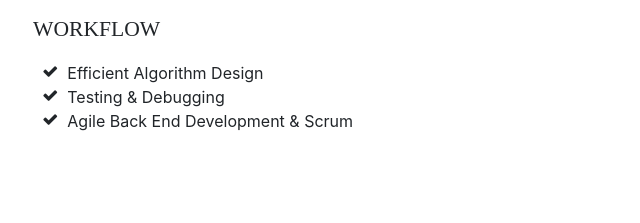
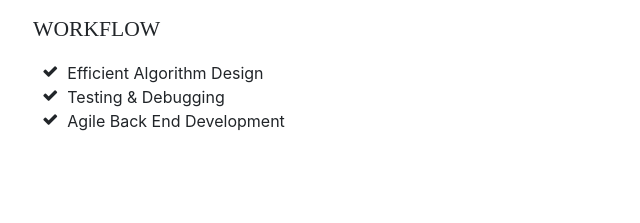
Before and after one commit to mamta0294/mamta0294.github.io, a website with bundled scripts: page index.html in a window 1280 px wide. Shown: the part 2983-3206 px from the top of the page, 287-927 px from the left. Built offline with nearby package versions, Linux system fonts and the light colour scheme; a web font is replaced by a local one.

Commit message:
Update index.html

```diff
--- a/index.html
+++ b/index.html
@@ -252,7 +252,7 @@ realize my potential where I get the opportunity for continuous learning.</p>
               Testing &amp; Debugging</li>
             <li>
               <i class="fa-li fa fa-check"></i>
-              Agile Back End Development &amp; Scrum</li>
+              Agile Back End Development</li>
           </ul>
         </div>
       </section>
```
